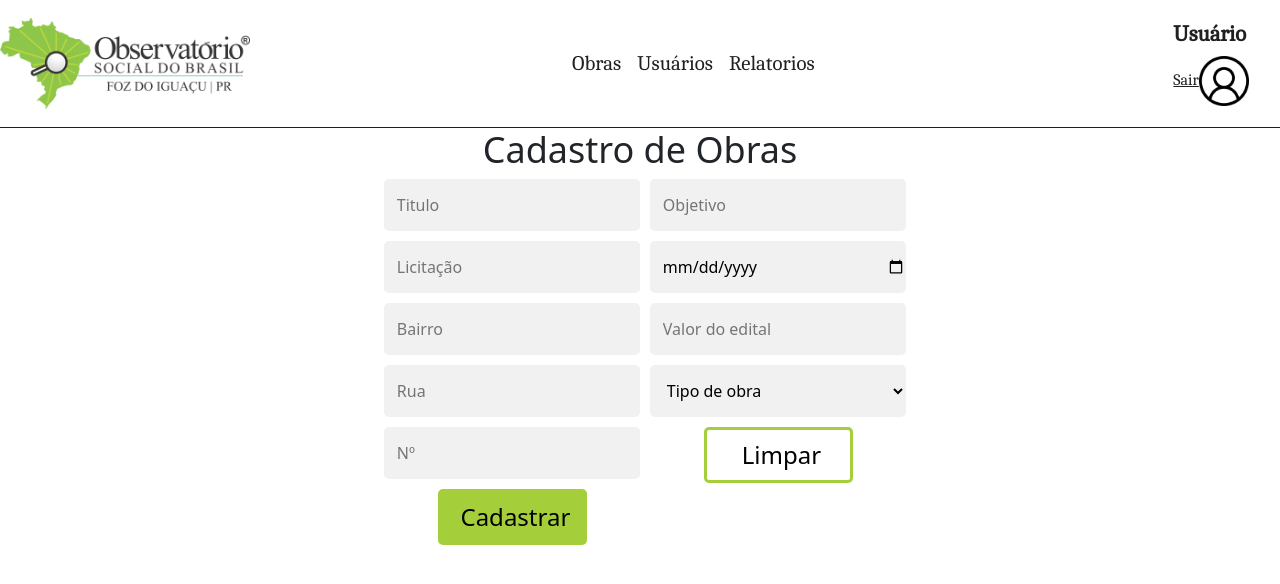
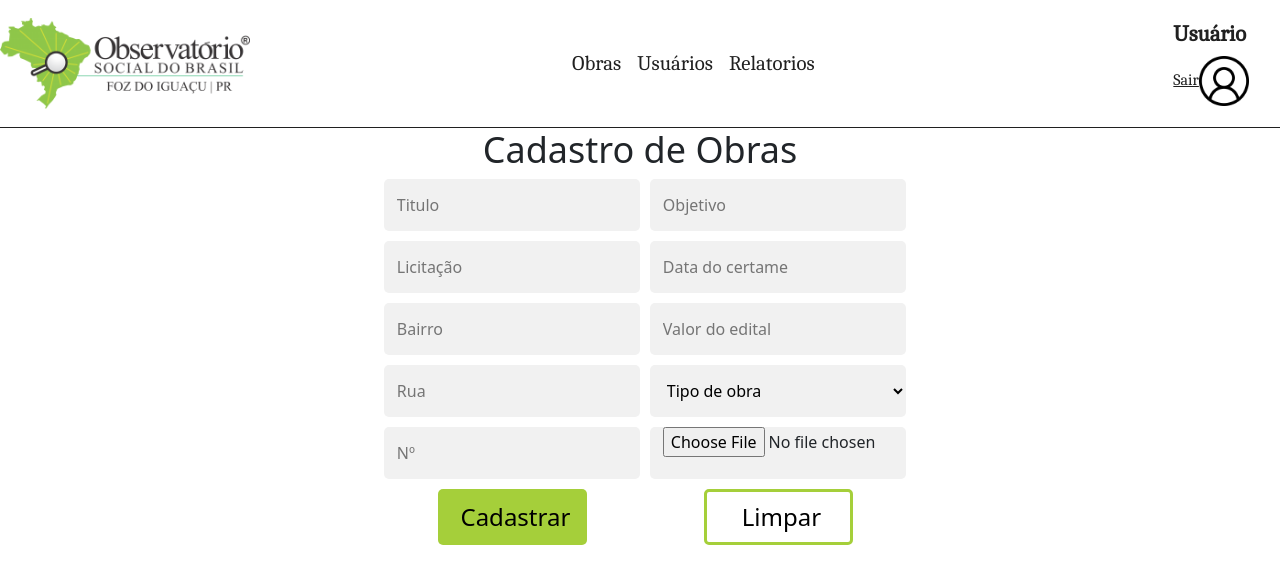
Before and after one commit to Smith-Entertainment/AGOS, a Vue app in the folder AGOS_Vue/: page /cadastro-obra in a window 1280 px wide. Shown: the top 584 px of the page. Built offline with nearby package versions, Linux system fonts and the light colour scheme.

Commit message:
Adicionado campo para imagem, placeholder de data alterado, e comecei a cadastrar e redirecionar para a obra cadastrada

```diff
--- a/AGOS_Vue/src/components/CadastroObra.vue
+++ b/AGOS_Vue/src/components/CadastroObra.vue
@@ -1,6 +1,7 @@
+
+<script>
 
 
-<script>
 export default{
 mounted() {
 
@@ -51,11 +52,15 @@ methods: {
   })
   .then(function(res) {
     console.log(res);
-  })
+    const obraId = res.data.id;
+    self.$router.push(`/obra/${obraId}`);
+})
+
   .catch(function(res) {
     console.log(res);
   })
-}}};
+}}
+};
 
 
 </script>
@@ -75,7 +80,7 @@ methods: {
 
       <div class="coluna">
         <input type="text" placeholder="Objetivo" id="obraobjetivo">
-        <input type="date" placeholder="Data do certame" id="obracertame">
+        <input type="text" placeholder="Data do certame" id="obracertame" onfocus="(this.type='date')" onblur="(this.type='text')">
         <input type="text" placeholder="Valor do edital" id="obravalorEdital">
         <select name="tipoObra" id="obratipoObra">
           <option disabled selected>Tipo de obra</option>
@@ -83,6 +88,8 @@ methods: {
           <option>INFRAESTRUTURA</option>
           <option>EDUCACAO</option>
         </select>
+        <input type="file" id="imagemObra" accept="image/*">
+
         <input type="reset" value="Limpar" id="botao_limpar">
       </div>
     </form>
```
